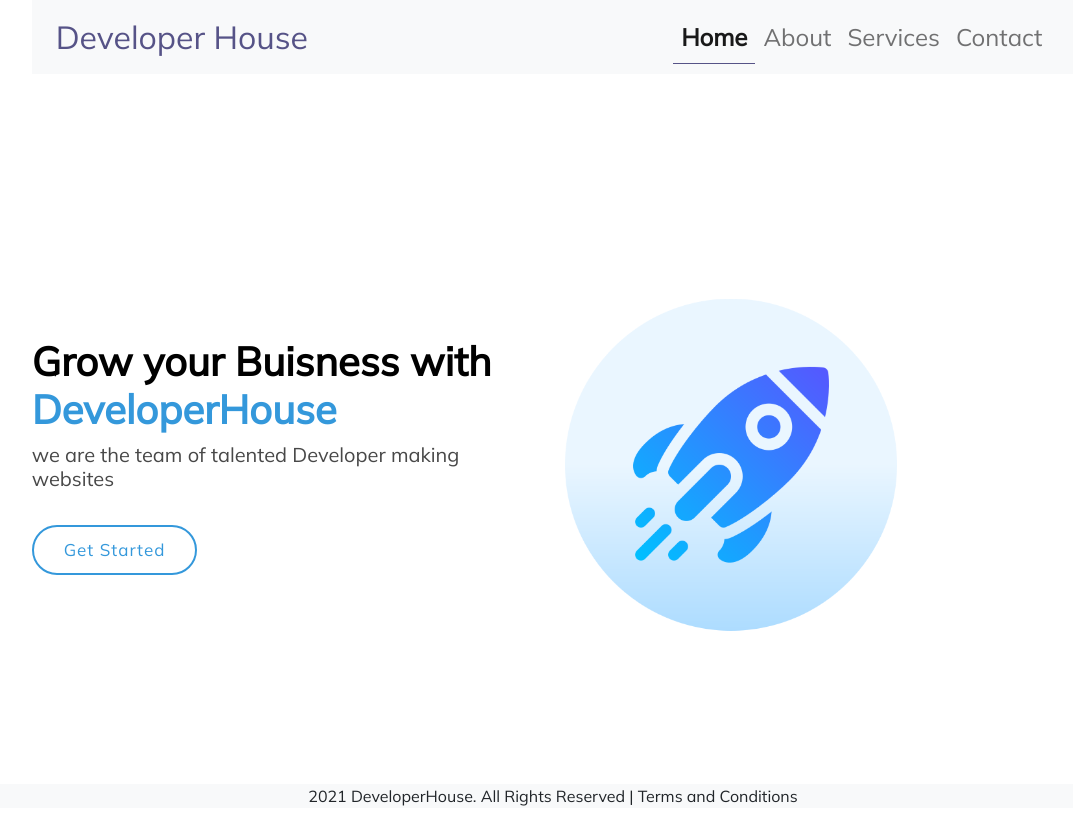
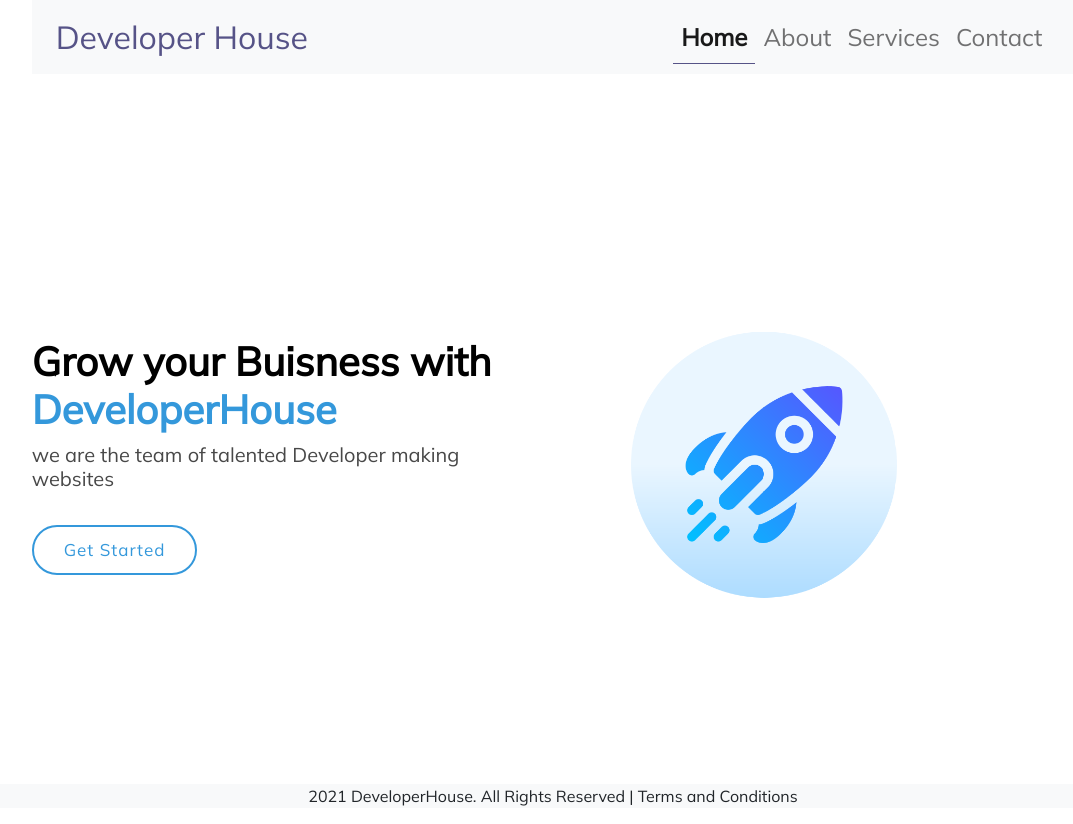
Before and after one commit to AmiyaDas7059/dv1, a React (Create React App) app: page / in a window 1280 px wide. Shown: the whole page, without its empty margins (87-1160 px from the left). Built offline with nearby package versions, Linux system fonts and the light colour scheme.

Commit message:
Update index.css

```diff
--- a/src/index.css
+++ b/src/index.css
@@ -80,6 +80,9 @@ font-size: 20px;
 }
 #header .animated{
   animation: up-down 1s ease-in-out infinite alternate-reverse both;
+  height: 50%;
+  width: 80%;
+
 }
 
 @-webkit-keyframes up-down {
```
